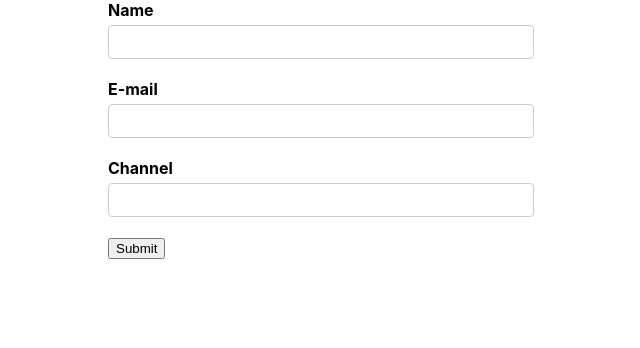
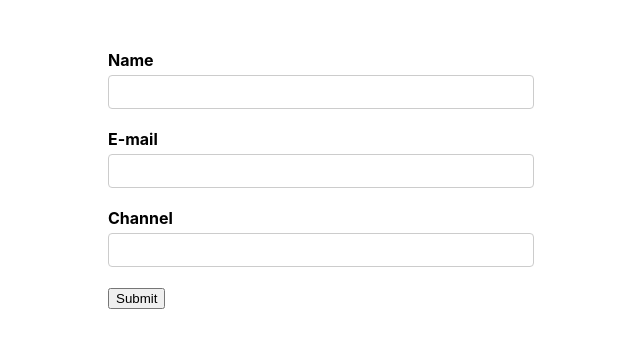
Before and after one commit to lslozano/formik-practice, a React (Create React App) app: page / in a window 1280 px wide. Shown: the top 348 px of the page, without its empty margins (319-959 px from the left). Built offline with nearby package versions, Linux system fonts and the light colour scheme.

Commit message:
Add validation to formik and display errors

```diff
--- a/package.json
+++ b/package.json
@@ -6,6 +6,7 @@
     "@testing-library/jest-dom": "^5.14.1",
     "@testing-library/react": "^11.2.7",
     "@testing-library/user-event": "^12.8.3",
+    "formik": "^2.2.9",
     "react": "^17.0.2",
     "react-dom": "^17.0.2",
     "react-scripts": "4.0.3",
--- a/src/App.css
+++ b/src/App.css
@@ -1,6 +1,10 @@
 .App {
   display: flex;
   justify-content: center;
+}
+
+.main-container {
+  margin-top: 50px;
 }
 
 label {
@@ -21,5 +25,13 @@ input[type='email'] {
   background-image: none;
   border: 1px solid #ccc;
   border-radius: 4px;
+  /* margin-bottom: 20px; */
+}
+
+.form-control {
   margin-bottom: 20px;
 }
+
+.error {
+  color: red;
+}
--- a/src/components/YoutubeForm.js
+++ b/src/components/YoutubeForm.js
@@ -1,19 +1,95 @@
 import React from "react";
+import { useFormik } from "formik";
+
+const initialValues = {
+  name: "",
+  email: "",
+  channel: "",
+};
+
+const onSubmit = (values) => {
+  // The values object contains all the properties established as values in the input fields.
+  console.log(values);
+};
+
+const validate = (values) => {
+  let errors = {};
+
+  if (!values.name) {
+    errors.name = "Required";
+  }
+
+  if (!values.email) {
+    errors.email = "Required";
+  } else if (
+    !/^[a-zA-Z0-9.!#$%&'*+/=?^_`{|}~-]+@[a-zA-Z0-9-]+(?:\.[a-zA-Z0-9-]+)*$/.test(
+      values.email
+    )
+  ) {
+    errors.email = "Invalid email format";
+  }
+
+  if (!values.channel) {
+    errors.channel = "Required";
+  }
+
+  return errors;
+};
 
 const YoutubeForm = () => {
+  const formik = useFormik({
+    initialValues,
+    onSubmit,
+    validate,
+  });
+
+  const { errors } = formik;
+
   return (
-    <div>
-      <form>
-        <label htmlFor='name'>Name</label>
-        <input type='text' id='name' name='name' />
+    <div className='main-container'>
+      <form onSubmit={formik.handleSubmit}>
+        <div className="form-control">
+          <label htmlFor="name">Name</label>
+          <input
+            type="text"
+            id="name"
+            name="name"
+            onChange={formik.handleChange}
+            value={formik.values.name}
+          />
 
-        <label htmlFor='email'>E-mail</label>
-        <input type='email' id='email' name='email' />
+          {errors.name ? <div className="error">{errors.name}</div> : null}
+        </div>
 
-        <label htmlFor='channel'>Channel</label>
-        <input type='text' id='channel' name='channel' />
+        <div className="form-control">
+          <label htmlFor="email">E-mail</label>
+          <input
+            type="email"
+            id="email"
+            name="email"
+            onChange={formik.handleChange}
+            value={formik.values.email}
+          />
 
-        <button>Submit</button>
+          {errors.email ? <div className="error">{errors.email}</div> : null}
+        </div>
+
+        <div className="form-control">
+          <label htmlFor="channel">Channel</label>
+          <input
+            type="text"
+            id="channel"
+            name="channel"
+            onChange={formik.handleChange}
+            value={formik.values.channel}
+          />
+
+          {errors.channel ? (
+            <div className="error">{errors.channel}</div>
+          ) : null}
+        </div>
+
+        <button type="submit">Submit</button>
       </form>
     </div>
   );
```
Also changed, not shown: 1 other file (tests, documents, lock files or other folders).
